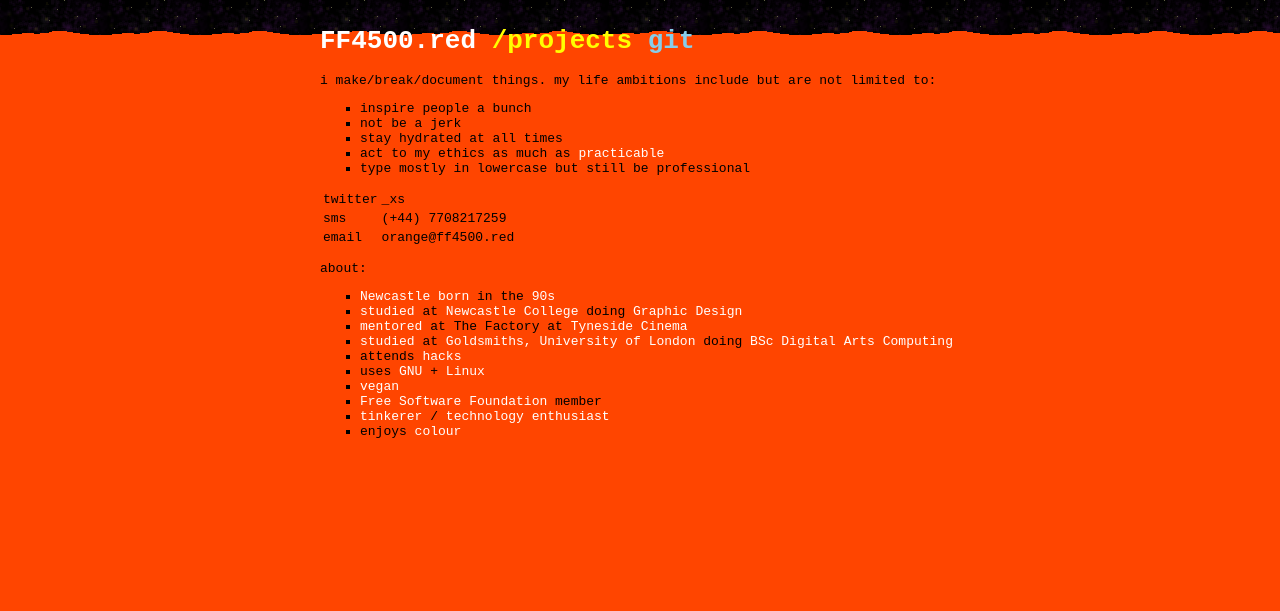
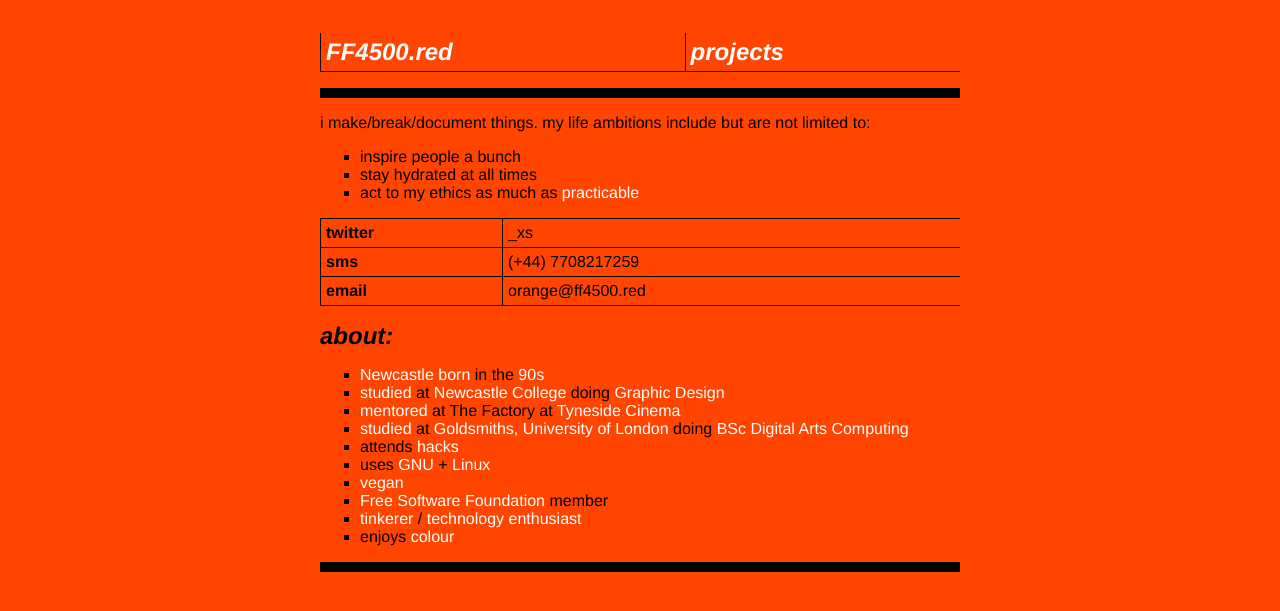
Before and after one commit to isabella232/website-33, a Jekyll site: the page built from index.md, in a window 1280 px wide. Shown: the top 611 px of the page. Built offline with Jekyll 4.4.1, drawn with Linux system fonts in a browser that asks for light colours.

Commit message:
returning to my roots

```diff
--- a/_includes/navigation.html
+++ b/_includes/navigation.html
@@ -1,6 +1,11 @@
 <h1>
-    <a href="{{ site.baseurl }}/" style="color: white;" >FF4500.red</a>
-    <!-- <a href="{{ site.baseurl }}/b/" style="color: orange;">/blog</a> -->
-    <a href="{{ site.baseurl }}/projects/" style="color: yellow;">/projects</a>
-    <a href="http://github.com/ixt" style="color: skyblue;">git</a>
+    <table>
+        <tr>
+            <th style="border-top-color: #ff4500;">
+                <a href="{{ site.baseurl }}/" >FF4500.red</a></th>
+            <!-- <a href="{{ site.baseurl }}/b/" >/blog</a> -->
+            <th style="border-right-color: #ff4500; border-top-color: #ff4500;">
+                <a href="{{ site.baseurl }}/projects/" >projects</a></th>
+        </tr>
+    </table>
 </h1>
--- a/_layouts/index.html
+++ b/_layouts/index.html
@@ -5,13 +5,13 @@
 <style>
     body {
         background: {{ page.colour }};
-        background-image: url({{ page.image }});
     }
 </style>
 </head>
 
 <body>
     {% include navigation.html %}
+    <hr>
       {{content}}
 </body>
 </html>
--- a/css/main.css
+++ b/css/main.css
@@ -4,12 +4,17 @@ html {
 
 body {
   background: orangered;
-  background-image: url("/assets/banner.png") ;
-  background-repeat: repeat-x;
-  font-family: monospace;
+  font-family: 'Grotesk', 'Helvetica', 'Arial', serif;
   color: black;
   max-width: 640px;
   margin: 2em auto;
+  padding: 0 1em 0 1em;
+}
+
+hr {
+  height: 10px;
+  border: none;
+  background: black;
 }
 
 a {
@@ -21,10 +26,28 @@ a:hover {
   color: darkgrey;
 }
 
+h1 {
+  font-style: italic;
+  font-weight: bold;
+  font-size: 1.5em;
+}
+
 ul{
   list-style-type: square;
 }
 
 img {
-    max-width: 640px;
+  max-width: 640px;
 }
+
+table {
+  border-collapse: collapse;
+  width: 100%;
+}
+
+table, td, th {
+  text-align: left;
+  border: 1px solid black;
+  border-right: 0px;
+  padding: 5px;
+}
--- a/index.md
+++ b/index.md
@@ -7,18 +7,16 @@ image: assets/banner.png
 i make/break/document things. my life ambitions include but are not limited to:
 
 +	inspire people a bunch
-+   not be a jerk
 +   stay hydrated at all times
 +   act to my ethics as much as [practicable]
-+   type mostly in lowercase but still be professional
 
 |---
-| twitter  | [_xs](https://twitter.com/_xs){: style="color: black"} |
-| sms      | (+44) 7708217259                              |
-| email    | orange@ff4500.red                             |
+| __twitter__  |  [_xs](https://twitter.com/_xs){: style="color: black"} |
+| __sms__      |  (+44) 7708217259                              |
+| __email__    |  orange@ff4500.red                             |
 |===
 
-about:
+# about:
 
 +   [Newcastle][Newcastle] [born][born] in the [90s]
 +   [studied] at [Newcastle College] doing [Graphic Design]
@@ -30,6 +28,8 @@ about:
 +   [Free Software Foundation] member
 +   [tinkerer] / [technology enthusiast]
 +   enjoys [colour]
+
+---
 
 [practicable]: http://en.wiktionary.org/wiki/practicable
 [Newcastle]: http://en.wikipedia.org/wiki/Newcastle_Upon_Tyne
```
Also changed, not shown: projects.md (+3 -2 lines).
